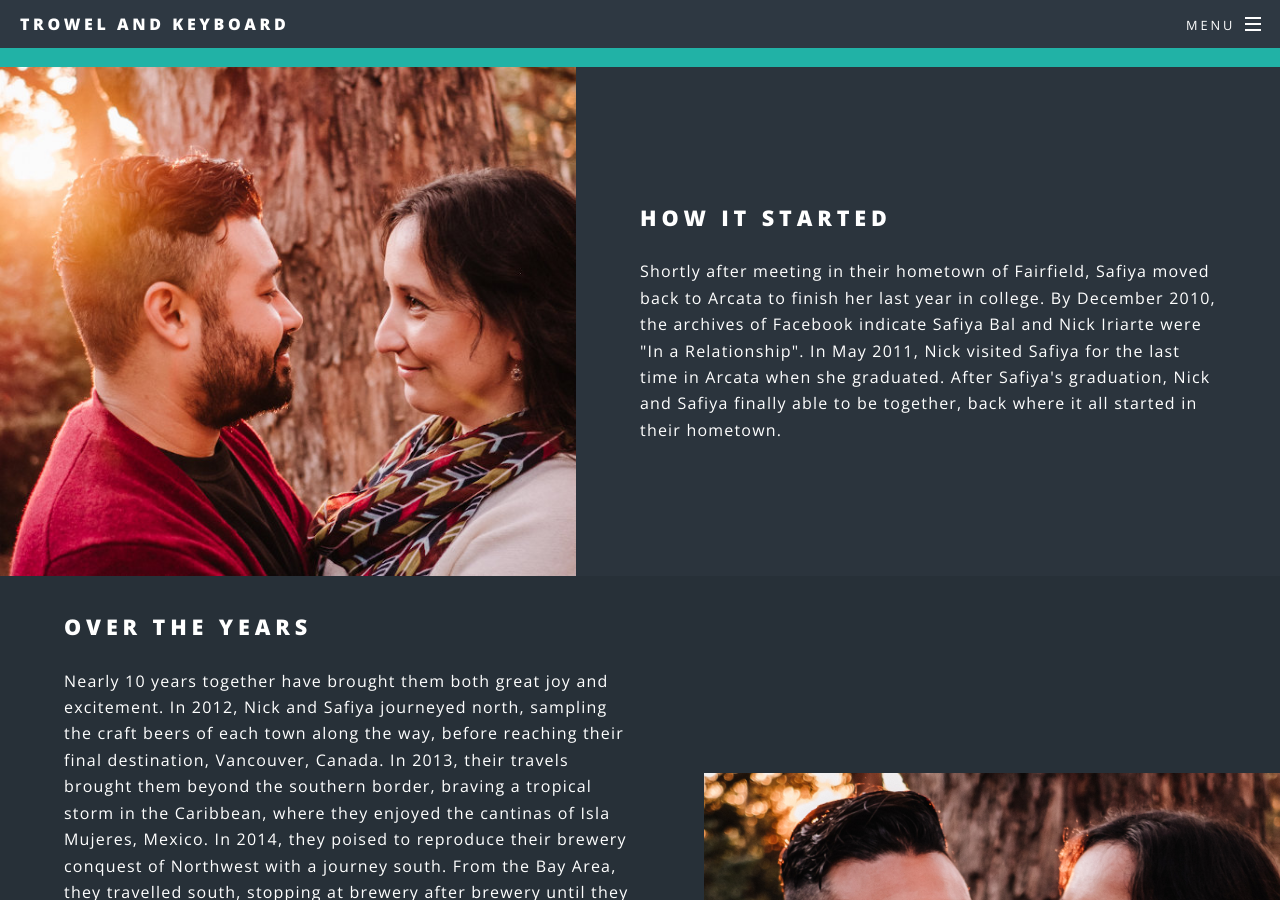
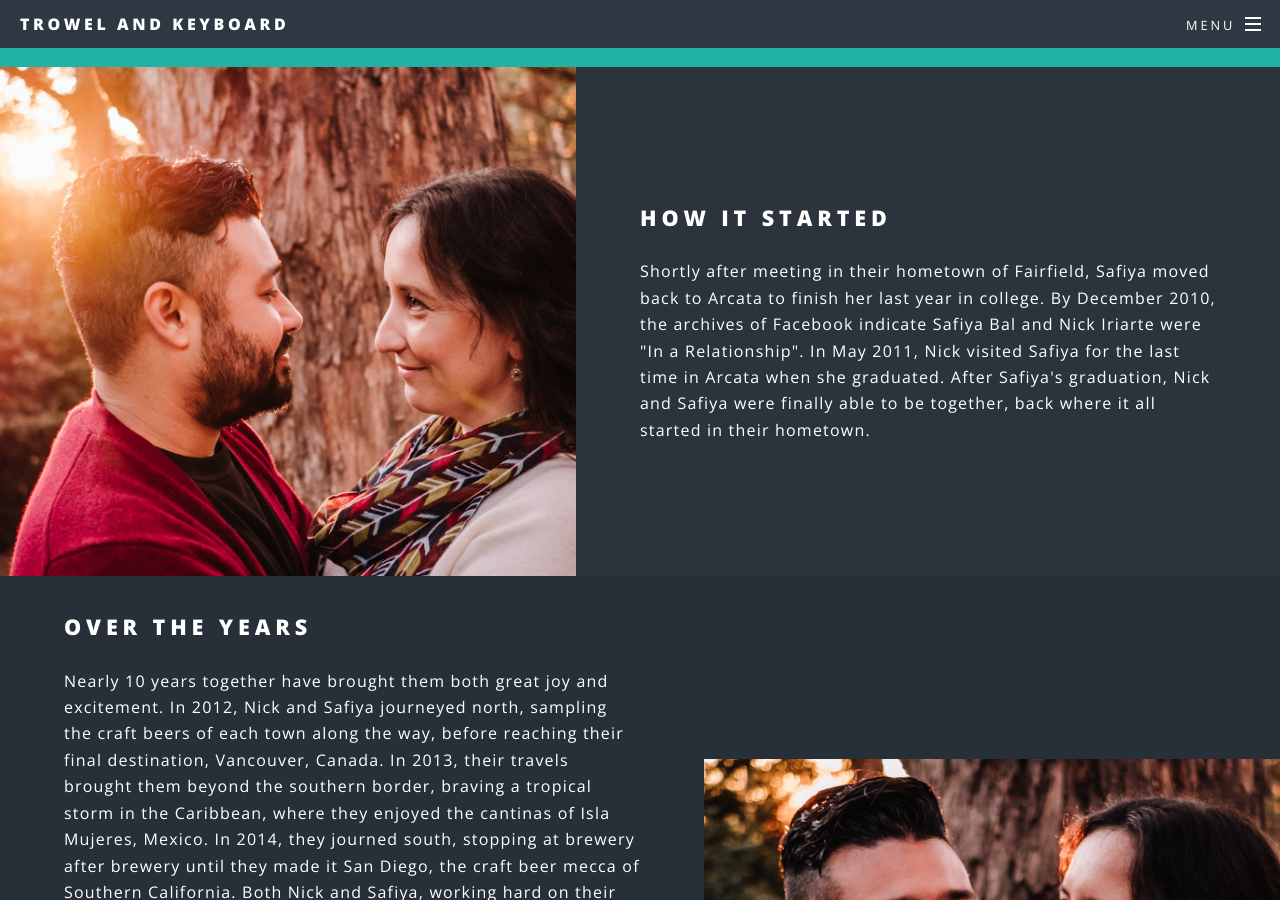
Before and after one commit to trowelandkeyboard/trowelandkeyboard.github.io, a Jekyll site: the page built from index.html, in a window 1280 px wide and 900 px high, scrolled down 1354 px. Built offline with Jekyll 4.4.1, drawn with Linux system fonts in a browser that asks for light colours; some of the changed text lies outside the part shown.

Commit message:
More text edits

```diff
--- a/index.html
+++ b/index.html
@@ -41,7 +41,7 @@ layout: landing
 								<p>Shortly after meeting in their hometown of Fairfield, Safiya moved back to Arcata to finish her last year in college.
 								By December 2010, the archives of Facebook indicate Safiya Bal and Nick Iriarte were "In a Relationship".
 								In May 2011, Nick visited Safiya for the last time in Arcata when she graduated.
-								After Safiya's graduation, Nick and Safiya finally able to be together, back where it all started in their hometown.</p>
+								After Safiya's graduation, Nick and Safiya were finally able to be together, back where it all started in their hometown.</p>
 							</div>
 						</section>
 						<section class="spotlight">
@@ -51,8 +51,7 @@ layout: landing
 								<p>Nearly 10 years together have brought them both great joy and excitement.
 								In 2012, Nick and Safiya journeyed north, sampling the craft beers of each town along the way, before reaching their final destination, Vancouver, Canada.
 								In 2013, their travels brought them beyond the southern border, braving a tropical storm in the Caribbean, where they enjoyed the cantinas of Isla Mujeres, Mexico.
-								In 2014, they poised to reproduce their brewery conquest of Northwest with a journey south.
-								From the Bay Area, they travelled south, stopping at brewery after brewery until they made it San Diego, the craft beer mecca of Southern California.
+								In 2014, they journed south, stopping at brewery after brewery until they made it San Diego, the craft beer mecca of Southern California.
 								Both Nick and Safiya, working hard on their careers, found solace in their countles trips to the Wigwam, in Truckee, which became a second home.
 								For some time, vacations were few and far between, but they made the most of spending time with friends and family locally.
 								Whether it was yelling "Hazaa!" at the Northern California Rennaissance Faire, visiting family in Phoenix, AZ, exploring "London" at the Great Dicken's Fair, or simply having brunch with friends, life together was always full of great times.
```
